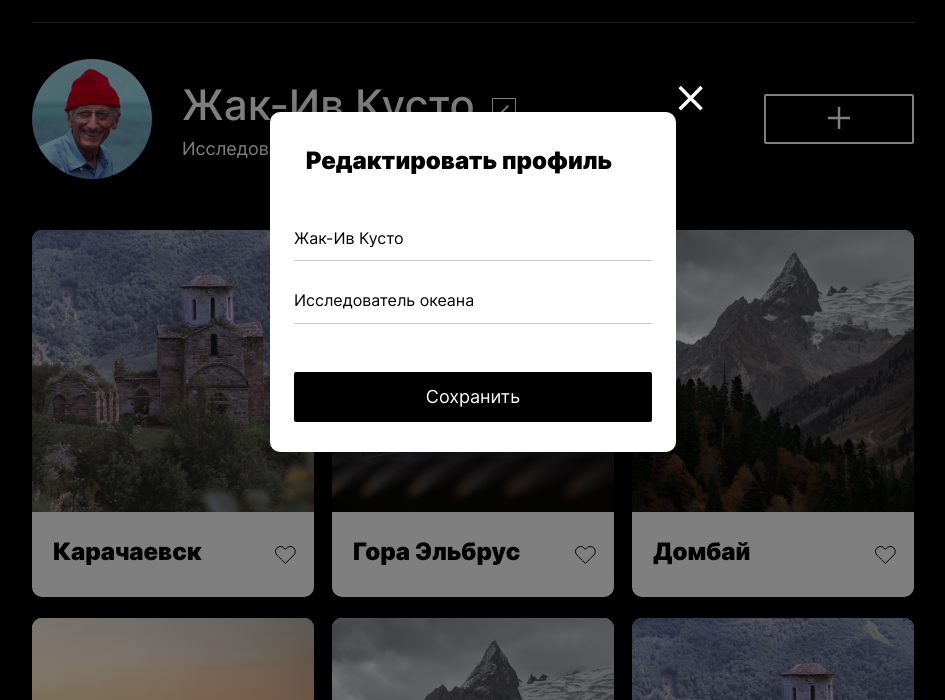
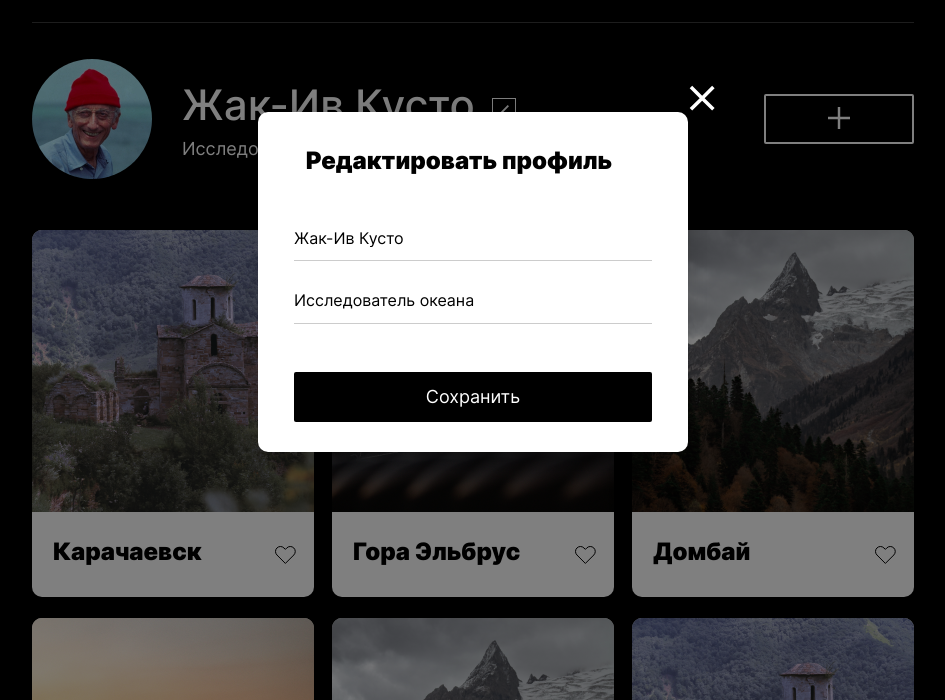
Before and after one commit to Leonid-88/mesto, a plain HTML site: page index.html in a window 1280 px wide. Both pictures are taken after a click on the button 670 px from the left and 210 px from the top of the page. Shown: the part 100-800 px from the top of the page, without its empty margins (167-1112 px from the left). Drawn offline with Linux system fonts and the light colour scheme.

Commit message:
container-width

```diff
--- a/blocks/popup/__container/popup__container.css
+++ b/blocks/popup/__container/popup__container.css
@@ -5,7 +5,7 @@
     top: -18px;
     align-items: center;
     margin:0 auto;
-    max-width: 430px;
+    width: 430px;
     background: #FFFFFF;
     box-shadow: 0px 0px 25px rgba(0, 0, 0, 0.15);
     border-radius: 10px;
```
